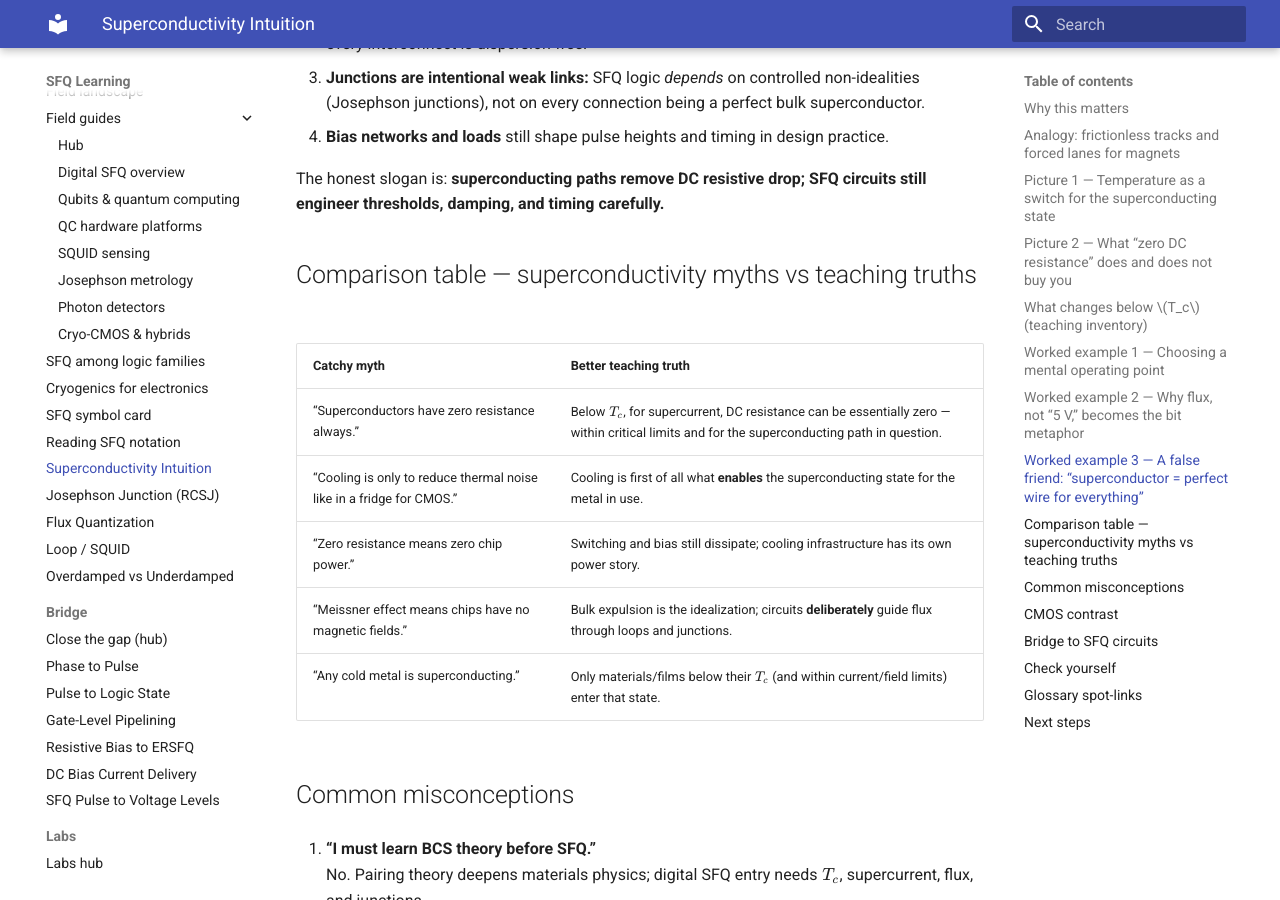
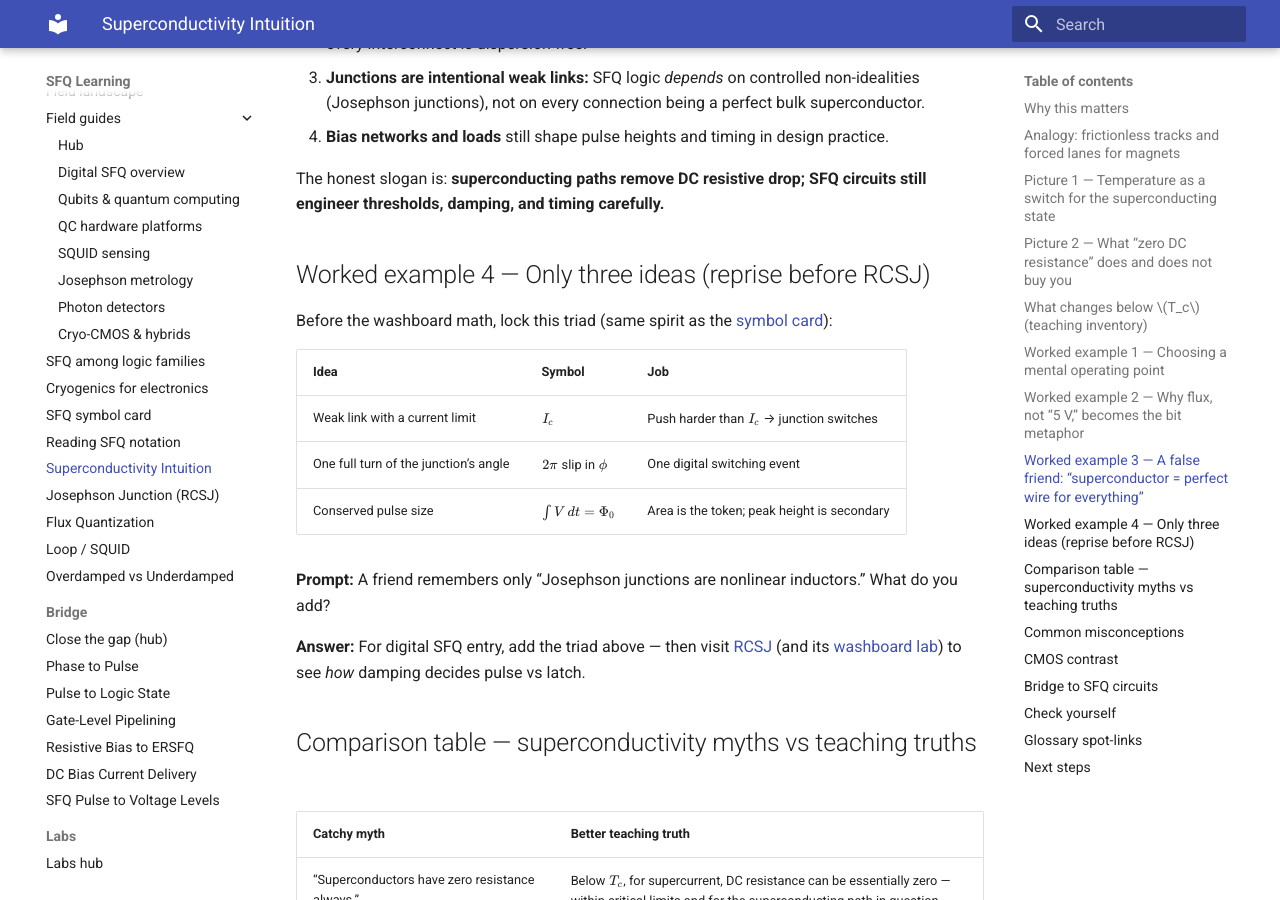
Before and after one commit to Single-Flux-Quantum/sfq-learn-public, an MkDocs documentation site: the page built from docs/fundamentals/superconductivity-intuition.md, in a window 1280 px wide and 900 px high, scrolled down 4895 px. Built offline with MkDocs 1.6.1 and Material for MkDocs 9.7.7, drawn with Linux system fonts in a browser that asks for light colours; nearby versions of some CDN libraries; library files that are not in the unit come from our copies; some of the changed text lies outside the part shown.

Commit message:
Deepen express-lane cryogenics/families, three-ideas cliff, and qubits cross-links.

```diff
--- a/docs/fundamentals/superconductivity-intuition.md
+++ b/docs/fundamentals/superconductivity-intuition.md
@@ -129,6 +129,20 @@ So: superconductivity is not itself “the logic family.” It is the **physical
 
 The honest slogan is: **superconducting paths remove DC resistive drop; SFQ circuits still engineer thresholds, damping, and timing carefully.**
 
+## Worked example 4 — Only three ideas (reprise before RCSJ)
+
+Before the washboard math, lock this triad (same spirit as the [symbol card](sfq-symbol-card.md)):
+
+| Idea | Symbol | Job |
+|------|--------|-----|
+| Weak link with a current limit | $I_c$ | Push harder than $I_c$ → junction switches |
+| One full turn of the junction’s angle | $2\pi$ slip in $\phi$ | One digital switching event |
+| Conserved pulse size | $\int V\,dt = \Phi_0$ | Area is the token; peak height is secondary |
+
+**Prompt:** A friend remembers only “Josephson junctions are nonlinear inductors.” What do you add?
+
+**Answer:** For digital SFQ entry, add the triad above — then visit [RCSJ](josephson-junction-rcsj.md) (and its [washboard lab](../labs/josephson-junction-rcsj.html)) to see *how* damping decides pulse vs latch.
+
 ## Comparison table — superconductivity myths vs teaching truths
 
 | Catchy myth | Better teaching truth |
@@ -230,6 +244,12 @@ Logic needs controlled switching elements — Josephson junctions (weak links)
 The same Nb film that superconducts in a helium bath would be an ordinary resistive metal at room temperature; cooling is enabling, not optional decoration.
 </details>
 
+<details>
+<summary>8. State the “only three ideas” triad heading into the Josephson page.</summary>
+
+$I_c$ (switch threshold), $2\pi$ phase slip (one event), $\int V\,dt=\Phi_0$ (token size / pulse area).
+</details>
+
 ## Glossary spot-links
 
 [Glossary](../glossary.md): critical temperature $T_c$, supercurrent, flux quantum $\Phi_0$, Josephson junction, bias current.
```
Also changed, not shown: docs/concepts/cmos-vs-sfq.md (+4 -2 lines), docs/concepts/rsfq-logic.md (+2 -2 lines), docs/fundamentals/fields/superconducting-qubits-and-quantum-computing.md (+9 -0 lines), docs/fundamentals/sfq-among-logic-families.md (+3 -0 lines).
